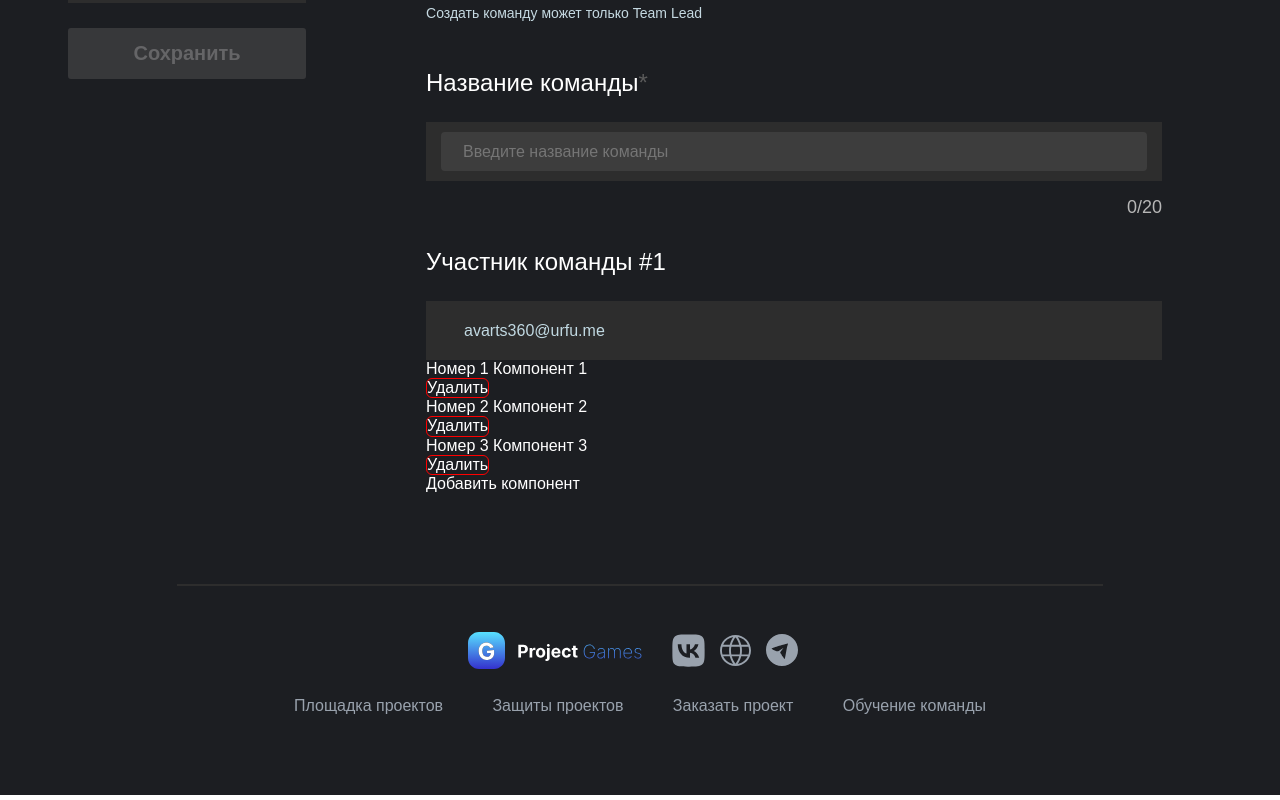
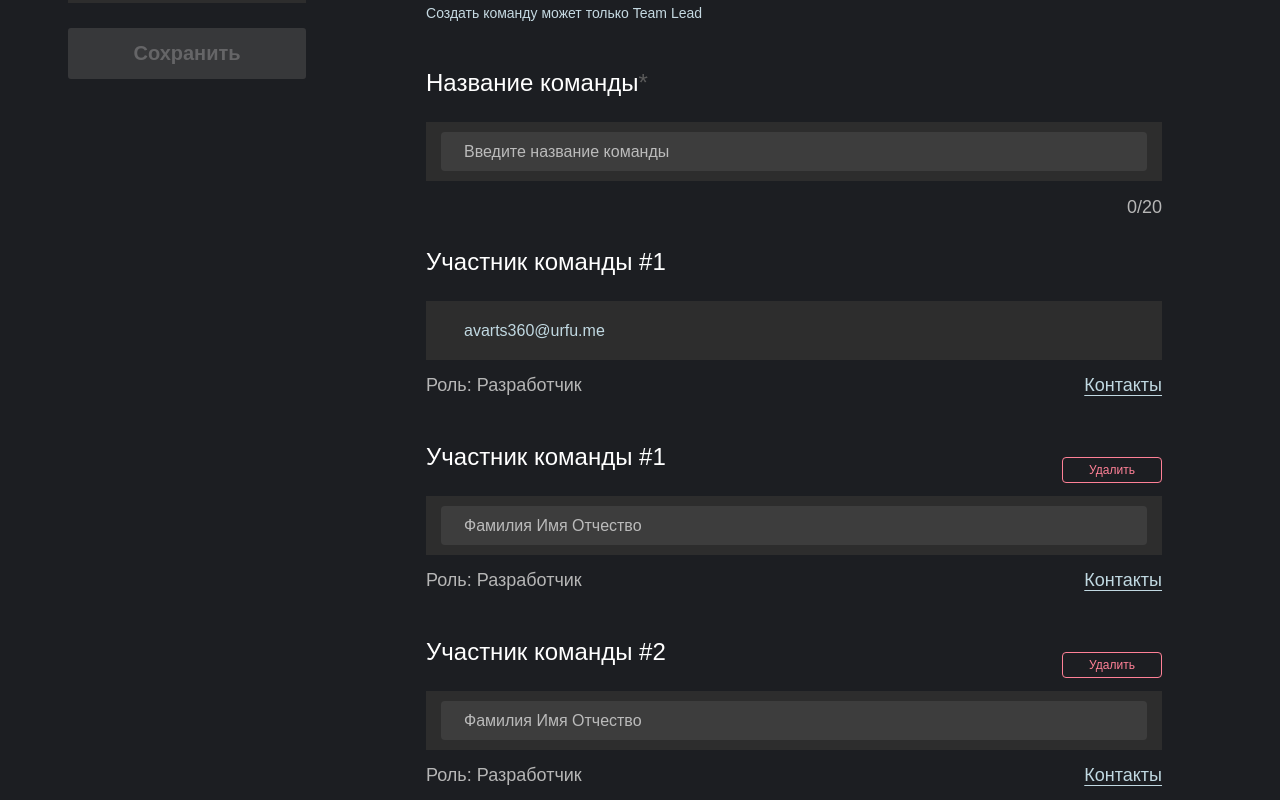
Before and after one commit to d-a-v-a/web-agregator, a React (Create React App) app: page /profile/my-projects in a window 1280 px wide. Shown: the part 820-1620 px from the top of the page. Built offline with nearby package versions, Linux system fonts and the light colour scheme; a web font is replaced by a local one.

Commit message:
удачная попытка сделать список и верстку

```diff
--- a/src/components/CreateTeamBlock.tsx
+++ b/src/components/CreateTeamBlock.tsx
@@ -15,9 +15,11 @@ const CreateTeamBlock = () => {
     name: 'Компонент 3'
   },])
   const addComponent = () => {
-    const id = names.at(-1) ? names.at(-1)!.id + 1 : 1
-    setNames([...names, {id: id, name: `Компонент ${id}`}])
-    setCountComponent(countComponent + 1)
+    if (countComponent < 7) {
+      const id = names.at(-1) ? names.at(-1)!.id + 1 : 1
+      setNames([...names, {id: id, name: `Компонент ${id}`}])
+      setCountComponent(countComponent + 1)
+    }
   }
   const deleteElement = ({id}: { id: number }) => {
     if (names.find(name => name.id === id)) {
@@ -27,7 +29,7 @@ const CreateTeamBlock = () => {
         }
         return name
       }));
-
+      setCountComponent(countComponent - 1)
     }
   }
 
@@ -35,7 +37,7 @@ const CreateTeamBlock = () => {
   const Components = ({names}: { names: Name[] }) => {
 
     return (
-        <ul>{names.map(name => <Component key={name.id}>Номер {name.id} {name.name} <ButtonDelete
+        <ul>{names.map(name => <Component key={name.id} number={name.id}><ButtonDelete
             onClick={() => deleteElement({id: name.id})}>Удалить</ButtonDelete></Component>)}</ul>
     )
   }
@@ -49,33 +51,125 @@ const CreateTeamBlock = () => {
         <InputBox>
           <ProfileInput disabled={true} readOnly={true} value={'avarts360@urfu.me'}/>
         </InputBox>
+        <WrapperComponent style={{marginBottom: '47px'}}>
+          <Role>Роль: Разработчик</Role>
+          <Contacts>Контакты</Contacts>
+        </WrapperComponent>
         <Components names={names}/>
-        <AddComponent addComponent={addComponent}/>
-
+        <AddComponent addComponent={addComponent} count={countComponent}/>
       </>
   )
 }
 
 
-const Component = ({children}: { children: any }) => {
+const Component = ({children, number}: { children: any, number: number }) => {
   return (
-      <li>{children}</li>
+      <li style={{marginBottom: '47px'}}>
+        <WrapperComponent>
+          <TitleInput marginBottom={'25px'}>Участник команды #{number}</TitleInput>
+          {children}
+        </WrapperComponent>
+        <InputBox>
+          <ProfileInput placeholder={'Фамилия Имя Отчество'}/>
+        </InputBox>
+        <WrapperComponent>
+          <Role>Роль: Разработчик</Role>
+          <Contacts>Контакты</Contacts>
+        </WrapperComponent>
+      </li>
   )
 }
 
-const AddComponent = ({addComponent}: { addComponent: Function }) => {
+const AddComponent = ({addComponent, count}: { addComponent: Function, count: number }) => {
   const addElem = () => {
     addComponent()
   }
   return (
-      <button onClick={addElem}>Добавить компонент</button>
+      <ButtonAddComponent disabled={count >= 7} onClick={addElem}>Добавить компонент {count}/7</ButtonAddComponent>
   )
 }
 
+const ButtonAddComponent = styled.button`
+  width: 356px;
+  height: 56px;
+  margin-left: auto;
+
+  border-radius: 3px;
+  border: 1px solid var(--5-a-9-df-5, #5A9DF5);
+  background-color: #282828;
+  transition: background-color 0.3s ease-in-out;
+
+  color: var(--headline-2nd-2, #D0E6EE);
+  text-align: center;
+  font-size: 20px;
+  font-style: normal;
+  font-weight: 600;
+  line-height: normal;
+
+  &:hover {
+    background-color: var(--5-a-9-df-5, #5A9DF5);
+  }
+
+  &:disabled {
+    border: 1px solid var(--d-0-e-6-ee, rgba(208, 230, 238, 0.50));
+    background-color: #1C1E22;
+    color: #D0E6EE;
+    &:hover {
+      background-color: #1C1E22;
+    }
+  }
+`
+
+
+const Contacts = styled.div`
+  color: var(--headline-3-nd, #C1D9E2);
+  text-align: right;
+  font-family: Inter, sans-serif;
+  font-size: 18px;
+  font-style: normal;
+  font-weight: 400;
+  line-height: normal;
+  text-decoration-line: underline;
+  text-underline-offset: 4px;
+  cursor: pointer;
+`
+
+const Role = styled.div`
+  color: #B6B6B6;
+  font-family: Inter, sans-serif;
+  font-size: 18px;
+  font-style: normal;
+  font-weight: 400;
+  line-height: normal;
+`
+
+const WrapperComponent = styled.div`
+  margin-top: 15px;
+  display: flex;
+  align-items: center;
+  justify-content: space-between;
+`
+
 const ButtonDelete = styled.button`
-  border-radius: 6px;
-  background-color: transparent;
-  border: 1px solid red
+
+  border: 1px solid var(--ff-8197, #FF8197);
+  border-radius: 4px;
+
+  width: 100px;
+  height: 26px;
+
+  color: var(--ff-8197, #FF8197);
+  text-align: center;
+  font-family: Inter, sans-serif;
+  font-size: 12px;
+  font-style: normal;
+  font-weight: 500;
+  line-height: normal;
+
+  &:hover {
+    text-decoration: underline;
+    text-underline-offset: 3px;
+  }
 `
 
 
--- a/src/components/ui/InputProfile.tsx
+++ b/src/components/ui/InputProfile.tsx
@@ -29,12 +29,12 @@ function NameProjectInput({
   const [validUrl, setValidUrl] = useState(false)
 
   const validURLFunc = (strUrl: string) => {
-        let urlPattern = new RegExp('^(https?:\\/\\/)?'+ // validate protocol
-            '((([a-z\\d]([a-z\\d-]*[a-z\\d])*)\\.)+[a-z]{2,}|'+ // validate domain name
-            '((\\d{1,3}\\.){3}\\d{1,3}))'+ // validate OR ip (v4) address
-            '(\\:\\d+)?(\\/[-a-z\\d%_.~+]*)*'+ // validate port and path
-            '(\\?[;&a-z\\d%_.~+=-]*)?'+ // validate query string
-            '(\\#[-a-z\\d_]*)?$','i');
+    let urlPattern = new RegExp('^(https?:\\/\\/)?' + // validate protocol
+        '((([a-z\\d]([a-z\\d-]*[a-z\\d])*)\\.)+[a-z]{2,}|' + // validate domain name
+        '((\\d{1,3}\\.){3}\\d{1,3}))' + // validate OR ip (v4) address
+        '(\\:\\d+)?(\\/[-a-z\\d%_.~+]*)*' + // validate port and path
+        '(\\?[;&a-z\\d%_.~+=-]*)?' + // validate query string
+        '(\\#[-a-z\\d_]*)?$', 'i');
 
     if (urlPattern.test(strUrl)) {
       setValidUrl(true)
@@ -59,8 +59,11 @@ function NameProjectInput({
           <NameInputStyle type={type} maxLength={maxLength} value={inputValue} onChange={handleInputChange}
                           placeholder={placeholder}/>
           {jackdaw ? (
-                    <JackdawStyled validUrl={validUrl} width="18" height="14" viewBox="0 0 18 14" fill="none" xmlns="http://www.w3.org/2000/svg">
-                        <path d="M17.7364 1.16399C18.0878 1.51547 18.0878 2.08531 17.7364 2.43679L6.6364 13.5368C6.46761 13.7056 6.2387 13.8004 6 13.8004C5.76131 13.8004 5.53239 13.7056 5.3636 13.5368L0.263604 8.43679C-0.0878682 8.08531 -0.0878678 7.51547 0.263604 7.16399C0.615076 6.81252 1.18492 6.81252 1.5364 7.16399L6 11.6276L16.4636 1.16399C16.8151 0.812523 17.3849 0.812523 17.7364 1.16399Z" fill="#585858"/>
+              <JackdawStyled validUrl={validUrl} width="18" height="14" viewBox="0 0 18 14" fill="none"
+                             xmlns="http://www.w3.org/2000/svg">
+                <path
+                    d="M17.7364 1.16399C18.0878 1.51547 18.0878 2.08531 17.7364 2.43679L6.6364 13.5368C6.46761 13.7056 6.2387 13.8004 6 13.8004C5.76131 13.8004 5.53239 13.7056 5.3636 13.5368L0.263604 8.43679C-0.0878682 8.08531 -0.0878678 7.51547 0.263604 7.16399C0.615076 6.81252 1.18492 6.81252 1.5364 7.16399L6 11.6276L16.4636 1.16399C16.8151 0.812523 17.3849 0.812523 17.7364 1.16399Z"
+                    fill="#585858"/>
               </JackdawStyled>
           ) : (<></>)}
           {password ? (<Icon size={iconSize} img={passwordImg}/>) : (<></>)}
@@ -109,16 +112,41 @@ const NameInputStyle = styled.input`
   height: 39px;
   background: rgba(200, 200, 200, 0.1);
   border-radius: 4px;
+  border: 1px solid transparent;
   font-style: normal;
   font-weight: 300;
   font-size: 16px;
   line-height: 19px;
+  transition: border-color 0.3s ease-in-out;
 
   color: rgba(255, 255, 255, 0.65);
 
   &:focus {
     outline: none;
   }
+
+  &:hover {
+    border-color: var(--name-title);
+  }
+
+  &:focus {
+    border-color: var(--name-title);
+  }
+
+  &::placeholder {
+    color: var(--paragraph-color);
+  }
+
+  &:disabled {
+    background: transparent;
+
+    &:hover {
+      border-color: transparent;
+    }
+
+    &:focus {
+      border-color: transparent;
+    }
 `
 
 export default NameProjectInput
--- a/src/pages/Profile/components/Information.tsx
+++ b/src/pages/Profile/components/Information.tsx
@@ -150,8 +150,8 @@ export const GridTwoColumns = styled.div`
   column-gap: 24px;
 `
 
-export const TitleInput = styled.div<{required?: boolean}>`
-  margin-bottom: 25px;
+export const TitleInput = styled.div<{required?: boolean, marginBottom?: string}>`
+  margin-bottom: ${props => props.marginBottom ? props.marginBottom : '25px'};
   font-weight: 500;
   font-size: 24px;
   color: var(--white-color);
```
Lines whose indentation alone changed are shown as unchanged.
